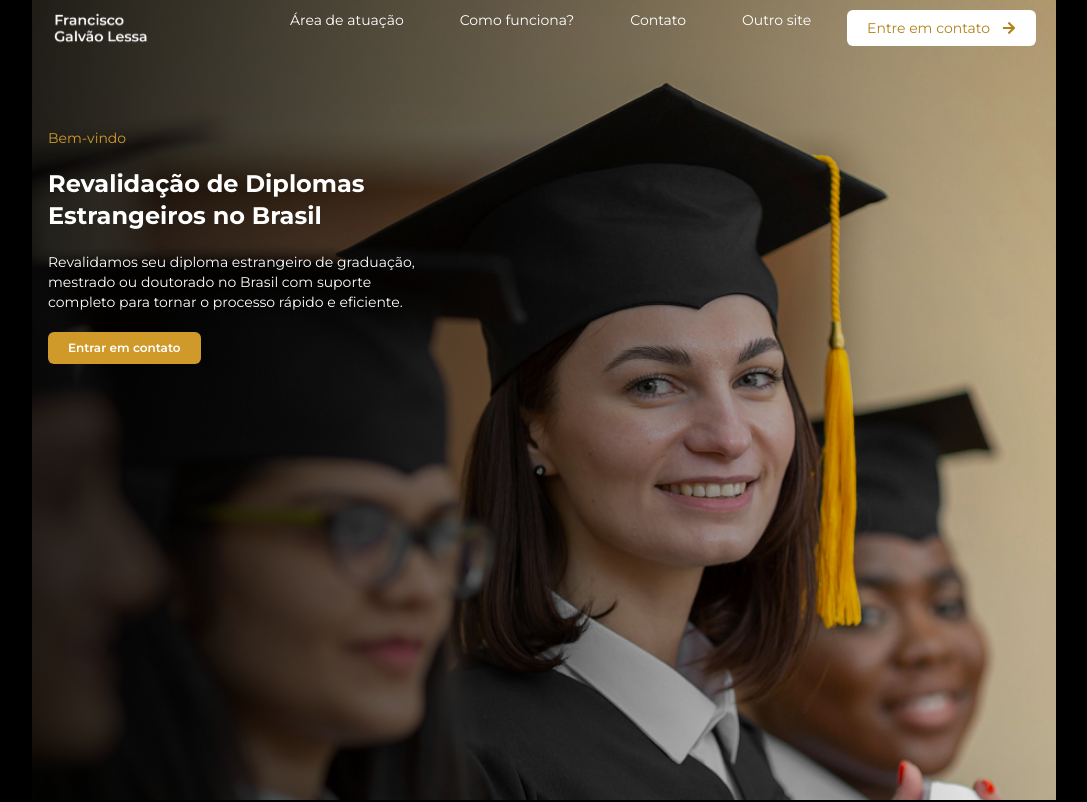
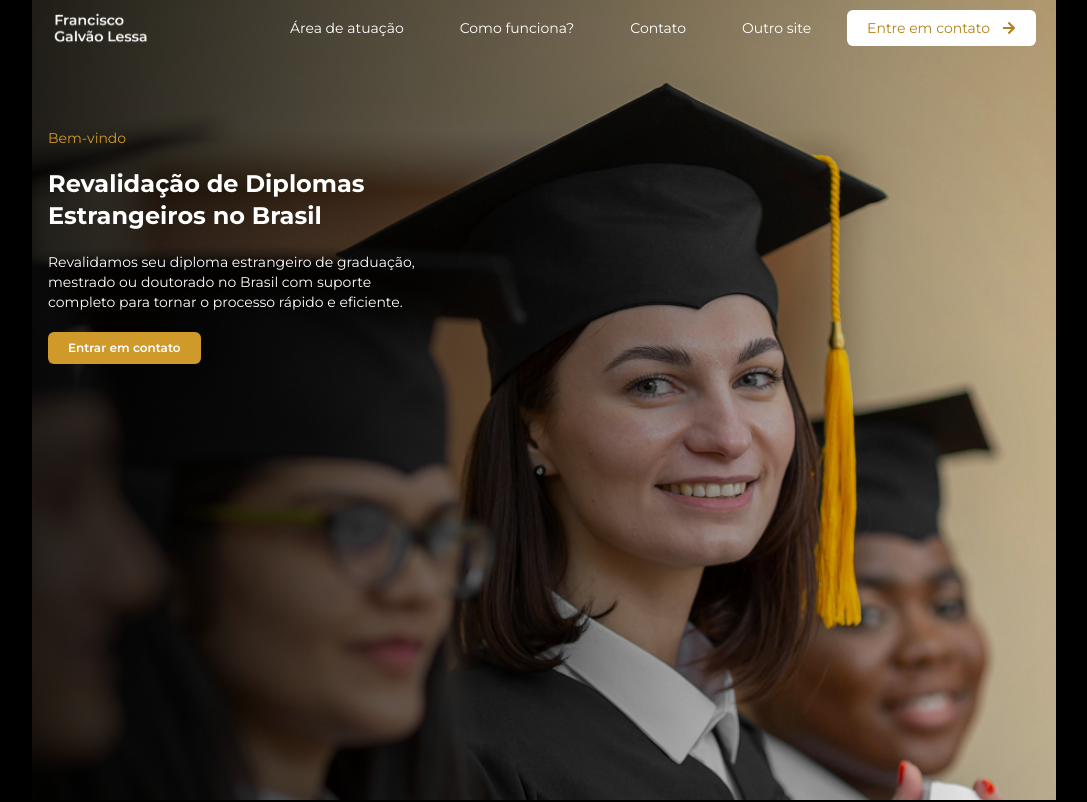
Before and after one commit to HelcioAnicio/Fl-AdvogadosDiplomas, a React (Vite) app: page / in a window 1280 px wide. Shown: the top 802 px of the page, without its empty margins (96-1183 px from the left). Built offline with nearby package versions, Linux system fonts and the light colour scheme.

Commit message:
Fix: Fixed position vertical with flex items-center

```diff
--- a/src/components/header.tsx
+++ b/src/components/header.tsx
@@ -38,7 +38,7 @@ export const Header = () => {
 
   return (
     <header
-      className={`fixed h-14 w-full ${scrolled ? "bg-gradient-to-r from-black to-[#CF9A2A]" : ""}`}
+      className={`fixed w-full ${scrolled ? "bg-gradient-to-r from-black to-[#CF9A2A]" : ""}`}
     >
       <div className="relative m-auto flex max-w-5xl items-center justify-between px-5 py-2">
         <figure>
@@ -122,7 +122,7 @@ export const Header = () => {
           </nav>
         )}
         <nav className="hidden min-w-1/2 lg:block" role="navigation">
-          <menu className="flex justify-between gap-4 text-sm">
+          <menu className="flex items-center justify-between gap-4 text-sm">
             <li>
               <a
                 href="#areasActivity"
```
